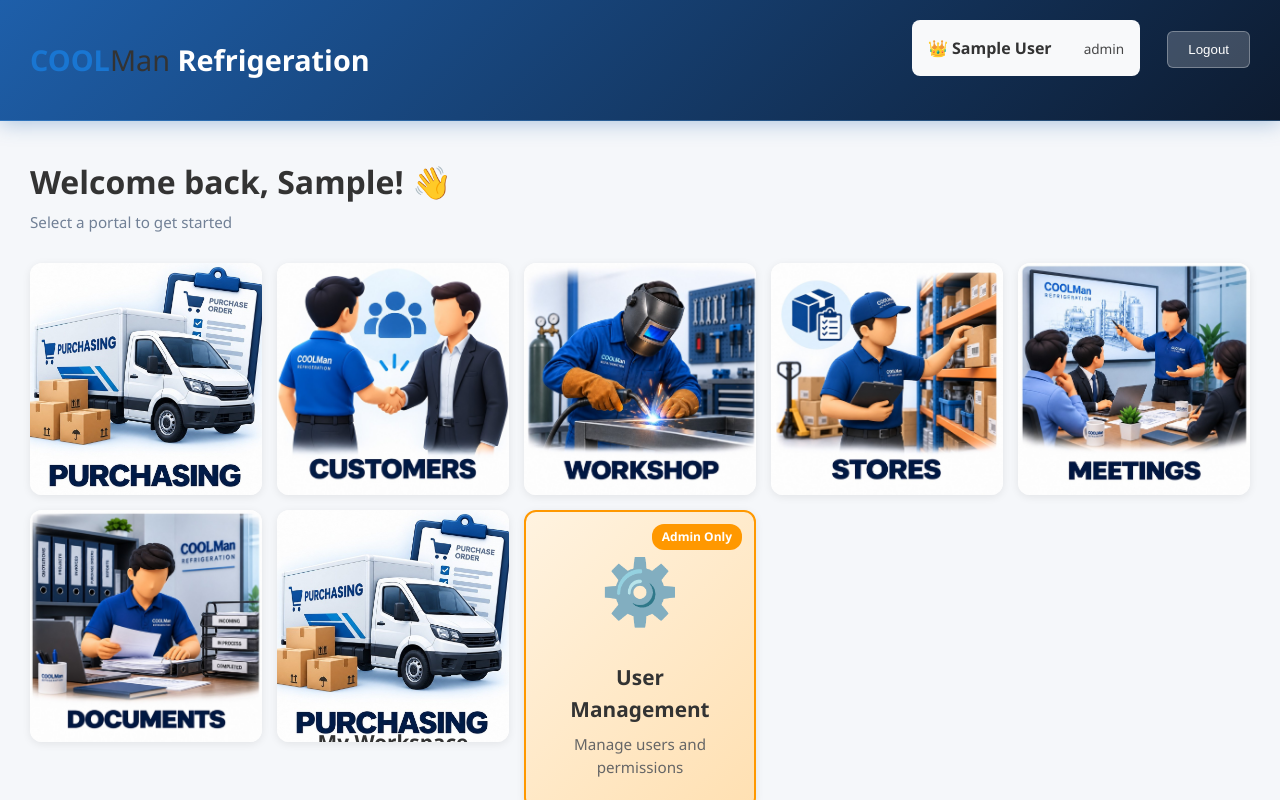
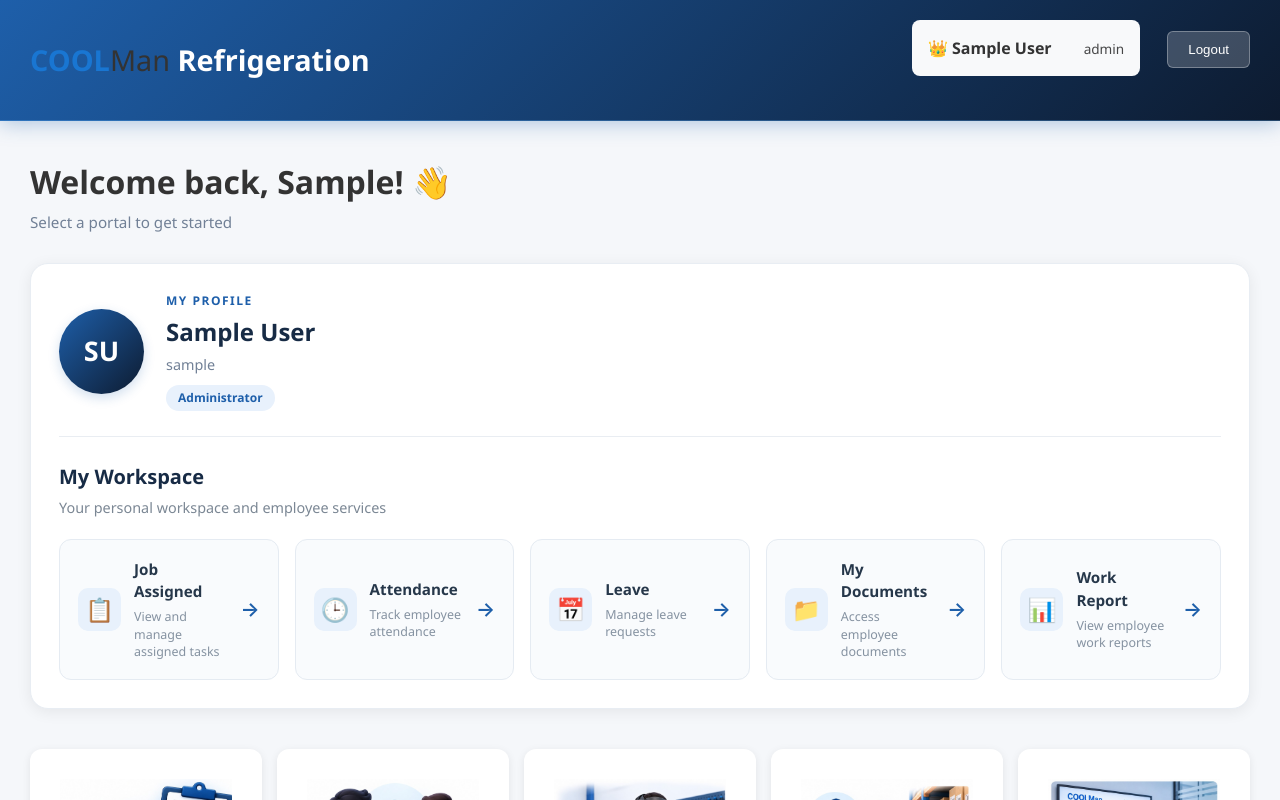
Before and after one commit to shanilkamfernando/CoolmanWorkshop, a React (Vite) app in the folder client/: page /dashboard in a window 1280 px wide. Shown: the top 800 px of the page. Built offline with nearby package versions, Linux system fonts and the light colour scheme; no server answers; sample sign-in values are in the browser's storage.

Commit message:
reveersed change

```diff
--- a/client/src/components/dashboard/Dashboard.tsx
+++ b/client/src/components/dashboard/Dashboard.tsx
@@ -1,7 +1,7 @@
 import { useState, useEffect } from "react";
 import { useNavigate } from "react-router-dom";
 import "./Dashboard.css";
-
+import jobAssigned from "../../assets/jobAssigned.jpeg";
 import purchasing from "../../assets/purchasing.jpeg";
 import customers from "../../assets/customers.jpeg";
 import workshop from "../../assets/workshop.jpeg";
@@ -44,31 +44,36 @@ const Dashboard = () => {
   const navigate = useNavigate();
   const [user, setUser] = useState<User | null>(null);
 
-  // Load logged-in user
   useEffect(() => {
     const userData = localStorage.getItem("user");
-
     if (userData) {
-      try {
-        setUser(JSON.parse(userData));
-      } catch {
-        localStorage.removeItem("user");
-        navigate("/signin");
-      }
+      setUser(JSON.parse(userData));
     } else {
       navigate("/signin");
     }
   }, [navigate]);
 
-  // Logout
   const handleLogout = () => {
     localStorage.removeItem("token");
     localStorage.removeItem("user");
     navigate("/signin");
   };
 
-  // Main dashboard portals
   const portals: Portal[] = [
+    // {
+    //   id: "myTasks",
+    //   label: "My Tasks",
+    //   icon: "☑️",
+    //   path: "/myTasks",
+    //   description: "Specific Users Task management",
+    // },
+    // {
+    //   id: "jobAssigned",
+    //   label: "Job Assigned",
+    //   image: jobAssigned,
+    //   path: "/jobAssigned",
+    //   description: "Task management",
+    // },
     {
       id: "purchasing",
       label: "Purchasing",
@@ -111,15 +116,69 @@ const Dashboard = () => {
       path: "/documents",
       description: "Document management",
     },
+
+    // {
+    //   id: "followup",
+    //   label: "Follow Up",
+    //   icon: "🔄",
+    //   path: "/followup",
+    //   description: "Customer follow-ups",
+    // },
+    // {
+    //   id: "staff",
+    //   label: "Staff",
+    //   icon: "👤",
+    //   path: "/staff",
+    //   description: "Employee management",
+    // },
   ];
 
-  // Check portal permissions
+  const profilePortals = [
+    {
+      id: "jobAssigned",
+      label: "Job Assigned",
+      description: "View and manage assigned tasks",
+      path: "/jobAssigned",
+      icon: "📋",
+    },
+    {
+      id: "attendance",
+      label: "Attendance",
+      description: "Track employee attendance",
+      path: "/attendance",
+      icon: "🕒",
+      adminOnly: true,
+    },
+    {
+      id: "leave",
+      label: "Leave",
+      description: "Manage leave requests",
+      path: "/leave",
+      icon: "📅",
+      adminOnly: true,
+    },
+    {
+      id: "myDocuments",
+      label: "My Documents",
+      description: "Access employee documents",
+      path: "/myDocuments",
+      icon: "📁",
+      adminOnly: true,
+    },
+    {
+      id: "workReport",
+      label: "Work Report",
+      description: "View employee work reports",
+      path: "/workReport",
+      icon: "📊",
+      adminOnly: true,
+    },
+  ];
+
   const hasPortalAccess = (portalId: PortalId): boolean => {
     if (!user) return false;
-
     if (user.role === "admin") return true;
-
-    return user.permissions?.portals?.includes(portalId) ?? false;
+    return user.permissions.portals.includes(portalId);
   };
 
   if (!user) {
@@ -128,25 +187,21 @@ const Dashboard = () => {
 
   return (
     <div className="dashboard">
-      {/* ================= HEADER ================= */}
-
+      {/* Header */}
       <div className="dashboard-header">
         <div className="header-content">
           <h1>
             <span className="brand-cool">COOL</span>
             <span className="brand-man">Man</span> Refrigeration
           </h1>
-
           <div className="user-info">
             <div className="user-details">
               <span className="user-name">
                 {user.role === "admin" && "👑 "}
                 {user.firstName} {user.lastName}
               </span>
-
               <span className="user-role">{user.role}</span>
             </div>
-
             <button onClick={handleLogout} className="btn-logout">
               Logout
             </button>
@@ -154,40 +209,103 @@ const Dashboard = () => {
         </div>
       </div>
 
-      {/* ================= MAIN CONTENT ================= */}
-
+      {/* Main Content */}
       <div className="dashboard-content">
-        {/* Welcome Section */}
-
         <div className="welcome-section">
           <h2>Welcome back, {user.firstName}! 👋</h2>
-
           <p>Select a portal to get started</p>
         </div>
 
-        {/* ================= PORTAL GRID ================= */}
+        {/* My Profile Section */}
+        <div className="profile-section">
+          <div className="profile-card">
+            {/* Profile Header */}
+            <div className="profile-header">
+              <div className="profile-avatar">
+                {user.firstName?.charAt(0).toUpperCase()}
+                {user.lastName?.charAt(0).toUpperCase()}
+              </div>
 
+              <div className="profile-info">
+                <span className="profile-label">MY PROFILE</span>
+                <h2>
+                  {user.firstName} {user.lastName}
+                </h2>
+                <p>{user.username}</p>
+                <span className="profile-role">
+                  {user.role === "admin" ? "Administrator" : "Employee"}
+                </span>
+              </div>
+            </div>
+
+            <div className="profile-divider"></div>
+
+            {/* Profile Portals */}
+            <div className="profile-portal-heading">
+              <h3>My Workspace</h3>
+              <p>Your personal workspace and employee services</p>
+            </div>
+
+            <div className="profile-portal-grid">
+              {profilePortals.map((portal) => {
+                const isAdmin = user.role === "admin";
+
+                const hasAccess = portal.adminOnly
+                  ? isAdmin
+                  : portal.id === "jobAssigned"
+                    ? hasPortalAccess("jobAssigned")
+                    : false;
+
+                return (
+                  <div
+                    key={portal.id}
+                    className={`profile-portal-tile ${
+                      !hasAccess ? "profile-portal-disabled" : ""
+                    }`}
+                    onClick={() => hasAccess && navigate(portal.path)}
+                    title={
+                      hasAccess
+                        ? portal.label
+                        : "Only administrators can access this section"
+                    }
+                  >
+                    <div className="profile-portal-icon">{portal.icon}</div>
+
+                    <div className="profile-portal-details">
+                      <h4>{portal.label}</h4>
+                      <p>{portal.description}</p>
+                    </div>
+
+                    {!hasAccess ? (
+                      <span className="profile-lock">🔒</span>
+                    ) : (
+                      <span className="profile-arrow">→</span>
+                    )}
+                  </div>
+                );
+              })}
+            </div>
+          </div>
+        </div>
+
+        {/* Portal Grid */}
         <div className="portal-grid">
-          {/* Main Portals */}
-
           {portals.map((portal) => {
             const hasAccess = hasPortalAccess(portal.id);
 
             return (
               <div
                 key={portal.id}
-                className={`portal-tile image-tile ${
-                  !hasAccess ? "disabled" : ""
-                }`}
+                className={`portal-tile ${!hasAccess ? "disabled" : ""}`}
                 onClick={() => hasAccess && navigate(portal.path)}
                 title={portal.label}
               >
-                <img
-                  src={portal.image}
-                  className="portal-tile-image"
-                  alt={portal.label}
-                />
+                {/* <div className="portal-image">{portal.image}</div> */}
 
+                <img src={portal.image} className="portal-tile-image" />
+
+                {/* <h3>{portal.label}</h3>
+                <p>{portal.description}</p> */}
                 {!hasAccess && (
                   <div className="no-access-badge">🔒 No Access</div>
                 )}
@@ -195,38 +313,15 @@ const Dashboard = () => {
             );
           })}
 
-          {/* ================= MY WORKSPACE ================= */}
-
-          <div
-            className="portal-tile image-tile workspace-tile"
-            onClick={() => navigate("/workspace")}
-            title="My Workspace"
-          >
-            <img
-              src={purchasing}
-              className="portal-tile-image"
-              alt="My Workspace"
-            />
-
-            <div className="workspace-overlay">
-              <h3>My Workspace</h3>
-              <p>Employee services and personal workspace</p>
-            </div>
-          </div>
-
-          {/* ================= ADMIN PORTAL ================= */}
-
+          {/* Admin Portal */}
           {user.role === "admin" && (
             <div
               className="portal-tile admin-tile"
               onClick={() => navigate("/users")}
             >
               <div className="portal-icon">⚙️</div>
-
               <h3>User Management</h3>
-
               <p>Manage users and permissions</p>
-
               <div className="admin-badge">Admin Only</div>
             </div>
           )}
```
